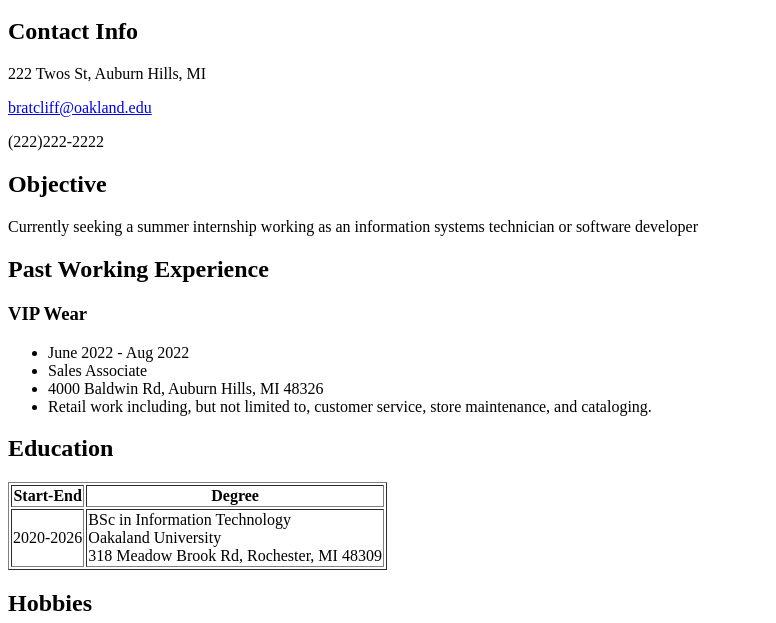
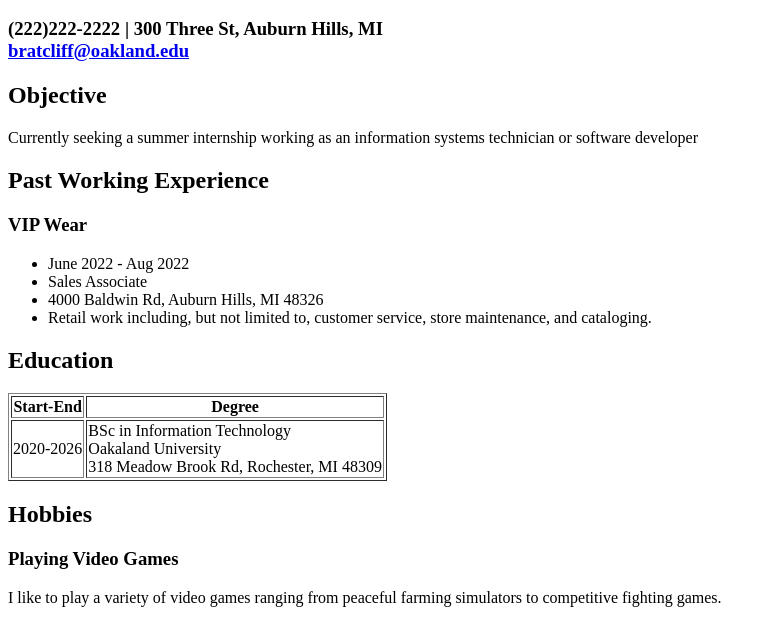
Before and after one commit to bratcliff09/brannenratcliff_hw1TH_csi3150_ws2024, a plain HTML site: page html/my_resume.html in a window 1280 px wide. Shown: the part 175-798 px from the top of the page, without its empty margins (0-776 px from the left). Drawn offline with Linux system fonts and the light colour scheme.

Commit message:
testCommit2

```diff
--- a/html/my_resume.html
+++ b/html/my_resume.html
@@ -23,10 +23,11 @@
       <h1>Brannen Ratcliff - Résumé</h1>
 
         <section class="contact info">
-            <h2>Contact Info</h2>
-            <p>222 Twos St, Auburn Hills, MI</p>
-            <a href="mailto:bratcliff@oakland.edu">bratcliff@oakland.edu</a>
-            <p>(222)222-2222</p>
+            <h3>
+              (222)222-2222 | 300 Three St, Auburn Hills, MI
+              <br>
+              <a href="mailto:bratcliff@oakland.edu">bratcliff@oakland.edu</a>
+            </h3>
         </section>
 
         <section class="Objective">
```
Also changed, not shown: html/my_fun_facts.html (+1 -2 lines), html/projects.html (deleted).
